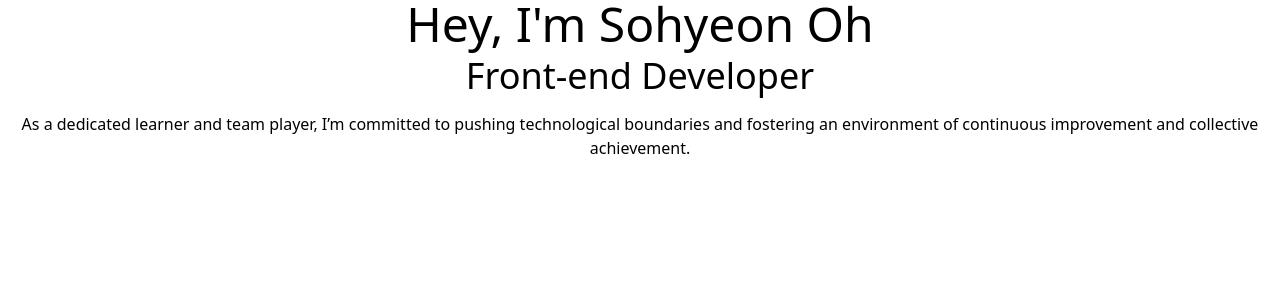
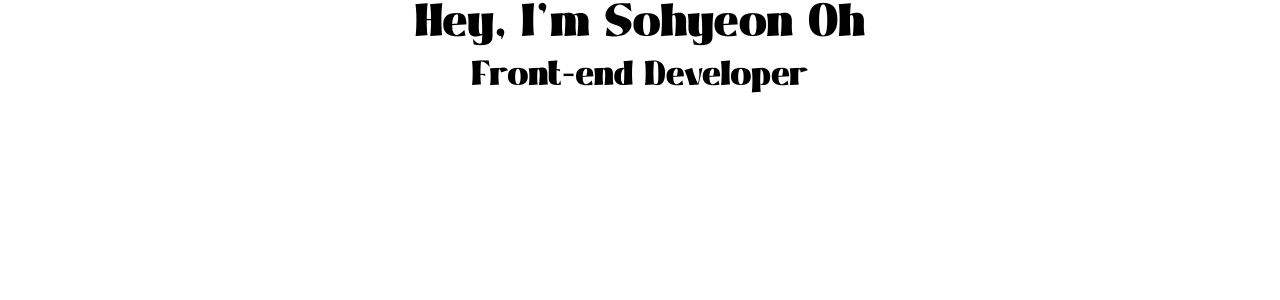
Before and after one commit to OHSOHYEON00/Flash_card_app, a Next.js app: page / in a window 1280 px wide. Shown: the top 300 px of the page. Built offline with nearby package versions, Linux system fonts and the light colour scheme.

Commit message:
feat: add next/font
# Conflicts:
#	app/components/SubHeader.tsx
#	app/layout.tsx
#	app/page.tsx

```diff
--- a/app/layout.tsx
+++ b/app/layout.tsx
@@ -1,9 +1,22 @@
 /** Used to define html and body tag */
 import React from 'react';
 import './globals.css';
+import localFont from 'next/font/local';
+import { Raleway } from 'next/font/google';
+
+export const headerFont = localFont({
+  src: '../public/SieraLeone.woff',
+  display: 'swap',
+});
+
+const basicFont = Raleway({
+  subsets: ['latin'],
+  display: 'swap',
+});
+
 function layout({ children }: { children: React.ReactNode }) {
   return (
-    <html>
+    <html className={`${basicFont.className}`}>
       <head>
         <meta charSet="UTF-8" />
         <meta httpEquiv="X-UA-Compatible" content="IE=edge" />
--- a/app/page.tsx
+++ b/app/page.tsx
@@ -1,16 +1,16 @@
 import React from 'react';
+import { headerFont } from './layout';
 
 function Greeting() {
   return (
     <div className="h-full">
       <section className="h-full text-center flex flex-col justify-center items-center">
         <section className="">
-          <div className="text-5xl">Hey, I'm Sohyeon Oh</div>
-          <div className="text-4xl mt-2 mb-2">Front-end Developer</div>
-          <div className="mt-4">
-            As a dedicated learner and team player, I’m committed to pushing
-            technological boundaries and fostering an environment of continuous
-            improvement and collective achievement.
+          <div className={`text-5xl ${headerFont.className}`}>
+            Hey, I'm Sohyeon Oh
+          </div>
+          <div className={`text-4xl mt-2 mb-2 ${headerFont.className}`}>
+            Front-end Developer
           </div>
         </section>
       </section>
```
